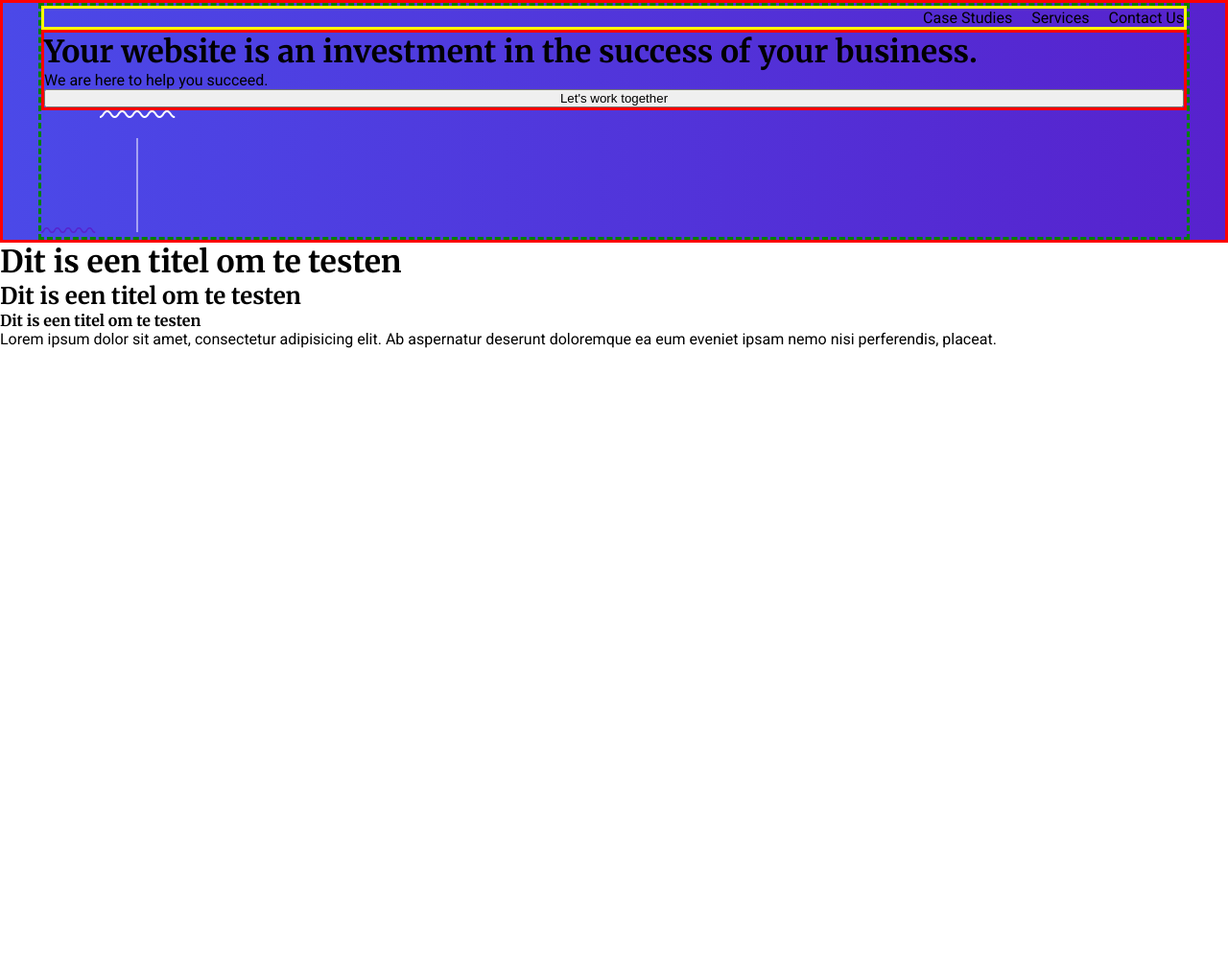
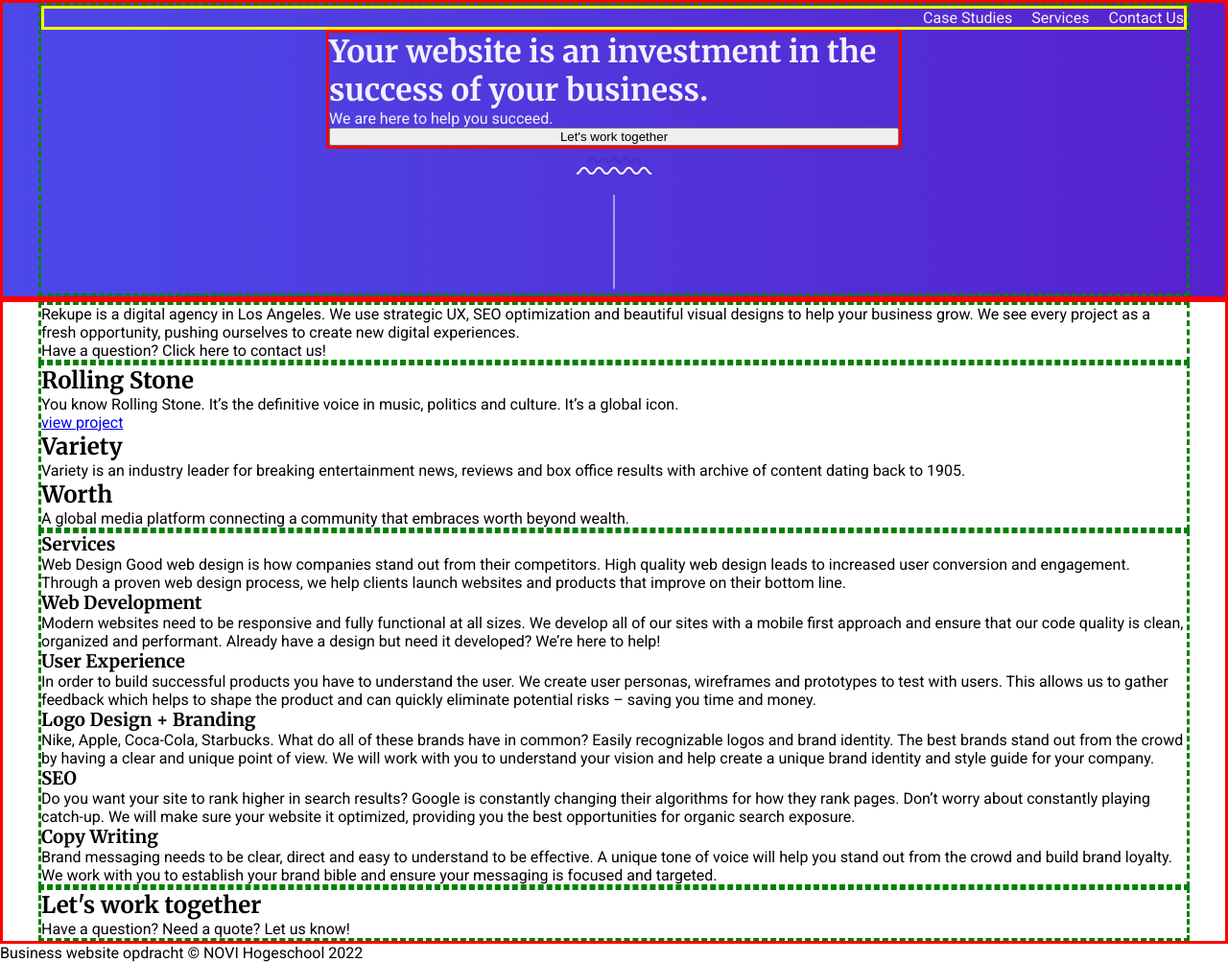
Before and after one commit to basschoonens/frontend-html-css-concept-opdracht, a plain HTML site: page index.html in a window 1280 px wide. Shown: the whole page at 96% size. Before the commit the page ends 800 px from the top, so only its background shows below. Drawn offline with Linux system fonts and the light colour scheme.

Commit message:
flexcontainer indeling main gemaakt

```diff
--- a/index.html
+++ b/index.html
@@ -6,8 +6,8 @@
     <title>Dit is een nieuw project!</title>
 </head>
 <body>
-    <header class="outer-container">
-        <div class="inner-container">
+    <header class="outer-header-container">
+        <div class="inner-nav-container">
             <nav class="nav-container">
                 <ul>
                     <li>Case Studies</li>
@@ -24,21 +24,63 @@
             <span><img src="assets/squiggle_line_stripe.svg"></span>
         </div>
     </header>
-    <main>
-
-
+    <main class="outer-container">
+        <section class="inner-container">
+            <div>
+                <p> Rekupe is a digital agency in Los Angeles. We use strategic UX, SEO optimization and beautiful visual designs to help your business grow. We see every project as a fresh opportunity, pushing ourselves to create new digital experiences. </p>
+                <p>Have a question? Click here to contact us!</p>
+            </div>
+        </section>
+        <section class="inner-container">
+            <div>
+                <h2>Rolling Stone</h2>
+                <p>You know Rolling Stone. It’s the definitive voice in music, politics and culture. It’s a global icon.</p>
+                <a href="#">view project</a>
+            </div>
+            <div>
+                <h2>Variety</h2>
+                <p>Variety is an industry leader for breaking entertainment news, reviews and box office results with archive of content dating back to 1905.</p>
+            </div>
+            <div>
+                <h2>Worth</h2>
+                <p>A global media platform connecting a community that embraces worth beyond wealth.</p>
+            </div>
+        </section>
+        <section class="inner-container">
+            <article class="article-container">
+                <h3>Services</h3>
+                <p>Web Design Good web design is how companies stand out from their competitors. High quality web design leads to increased user conversion and engagement. Through a proven web design process, we help clients launch websites and products that improve on their bottom line.</p>
+            </article>
+            <article class="article-container">
+                <h3>Web Development</h3>
+                <p>Modern websites need to be responsive and fully functional at all sizes. We develop all of our sites with a mobile first approach and ensure that our code quality is clean, organized and performant. Already have a design but need it developed? We’re here to help!</p>
+            </article>
+            <article class="article-container">
+                <h3>User Experience</h3>
+                <p>In order to build successful products you have to understand the user. We create user personas, wireframes and prototypes to test with users. This allows us to gather feedback which helps to shape the product and can quickly eliminate potential risks – saving you time and money.</p>
+            </article>
+            <article class="article-container">
+                <h3>Logo Design + Branding</h3>
+                <p>Nike, Apple, Coca-Cola, Starbucks. What do all of these brands have in common? Easily recognizable logos and brand identity. The best brands stand out from the crowd by having a clear and unique point of view. We will work with you to understand your vision and help create a unique brand identity and style guide for your company.</p>
+            </article>
+            <article class="article-container">
+                <h3>SEO</h3>
+                <p>Do you want your site to rank higher in search results? Google is constantly changing their algorithms for how they rank pages. Don’t worry about constantly playing catch-up. We will make sure your website it optimized, providing you the best opportunities for organic search exposure.</p>
+            </article>
+            <article class="article-container">
+                <h3>Copy Writing</h3>
+                <p>Brand messaging needs to be clear, direct and easy to understand to be effective. A unique tone of voice will help you stand out from the crowd and build brand loyalty. We work with you to establish your brand bible and ensure your messaging is focused and targeted.</p>
+            </article>
+         </section>
+        <section class="inner-container">
+            <div>
+                <h2>Let's work together</h2>
+                <p>Have a question? Need a quote? Let us know!</p>
+            </div>
+        </section>
     </main>
     <footer>
-
-
+        <p>Business website opdracht © NOVI Hogeschool 2022</p>
     </footer>
-
-
-    <h1>Dit is een titel om te testen</h1>
-    <h2>Dit is een titel om te testen</h2>
-    <h4>Dit is een titel om te testen</h4>
-    <p>Lorem ipsum dolor sit amet, consectetur adipisicing elit. Ab aspernatur deserunt doloremque ea eum eveniet ipsam nemo nisi perferendis, placeat.</p>
-
-
 </body>
 </html>
--- a/styles.css
+++ b/styles.css
@@ -37,14 +37,26 @@
 .outer-container{
     border: solid red;
     display: flex;
+    flex-direction: column;
+    width: 100%;
+    justify-content: center;
+    align-items: center;
+}
+
+.outer-header-container{
+    border: solid red;
+    display: flex;
     flex-direction: row;
     width: 100%;
     justify-content: center;
 }
 
 .inner-container{
+    display: flex;
+    flex-direction: column;
     border: dashed green;
-    flex-basis: 1200px;
+    flex-basis: auto;
+    width: 1200px;
 }
 
 /* ------------------------------- 2. Typography ----------------------------------- */
@@ -73,12 +85,22 @@ header{
     background: linear-gradient(90deg, rgba(75,73,232,1) 0%, rgba(87,34,205,1) 100%);
 }
 
+.inner-nav-container{
+    border: dashed green;
+    flex-basis: 1200px;
+    display: flex;
+    flex-direction: column;
+    align-items: center;
+    color: var(--floating-words);
+}
+
 .nav-container{
     border: solid yellow;
     display: flex;
+    width: 100%;
     flex-direction: row;
     justify-content: flex-end;
-
+    color: var(--floating-words);
 }
 
 .nav-container > ul{
@@ -86,7 +108,8 @@ header{
     display: flex;
     list-style: none;
     gap: 20px;
-    color: ;
+    /*gap vervangen door space-between*/
+    color: var(--floating-words) ;
 }
 
 .header-text{
@@ -94,6 +117,7 @@ header{
     display: flex;
     flex-direction: column;
     flex-basis: auto;
+    max-width: 600px;
 }
 
 
```
